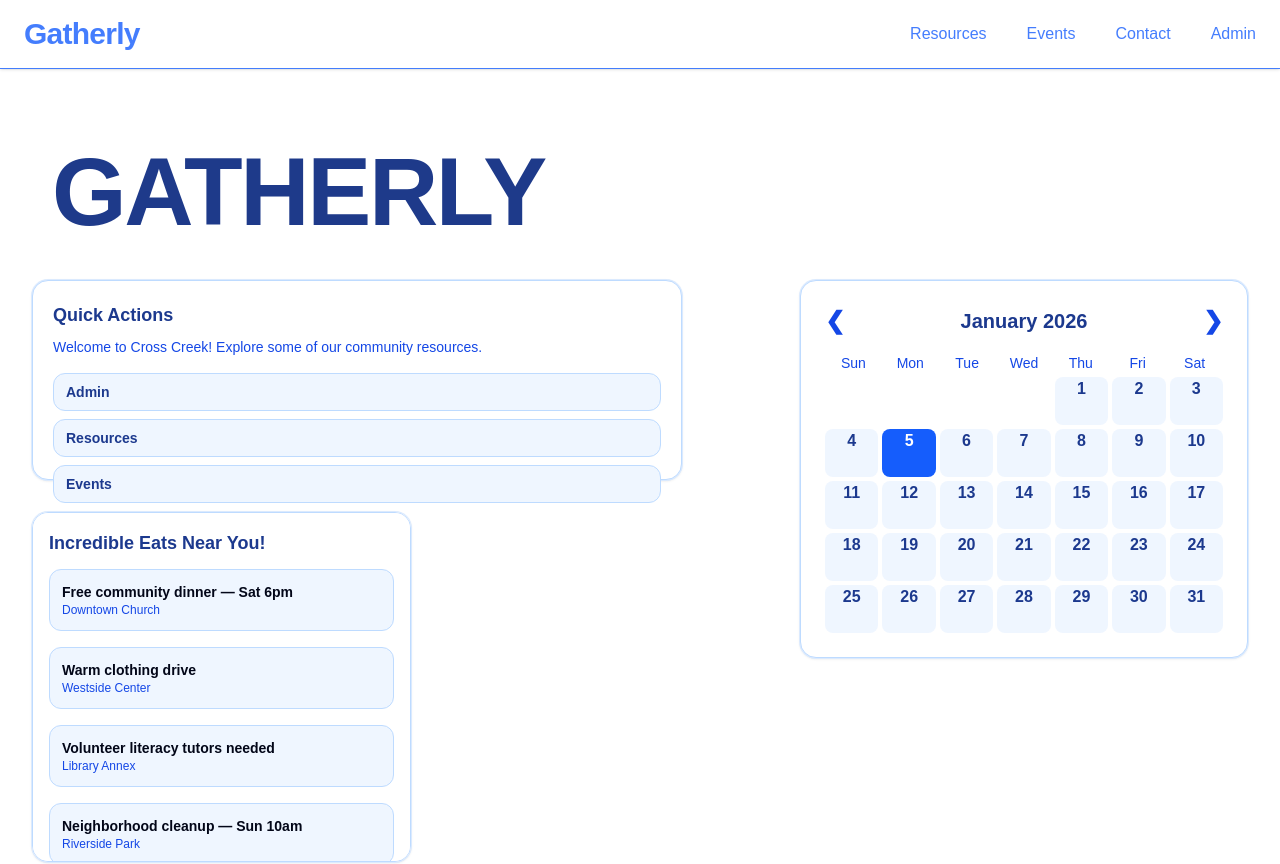
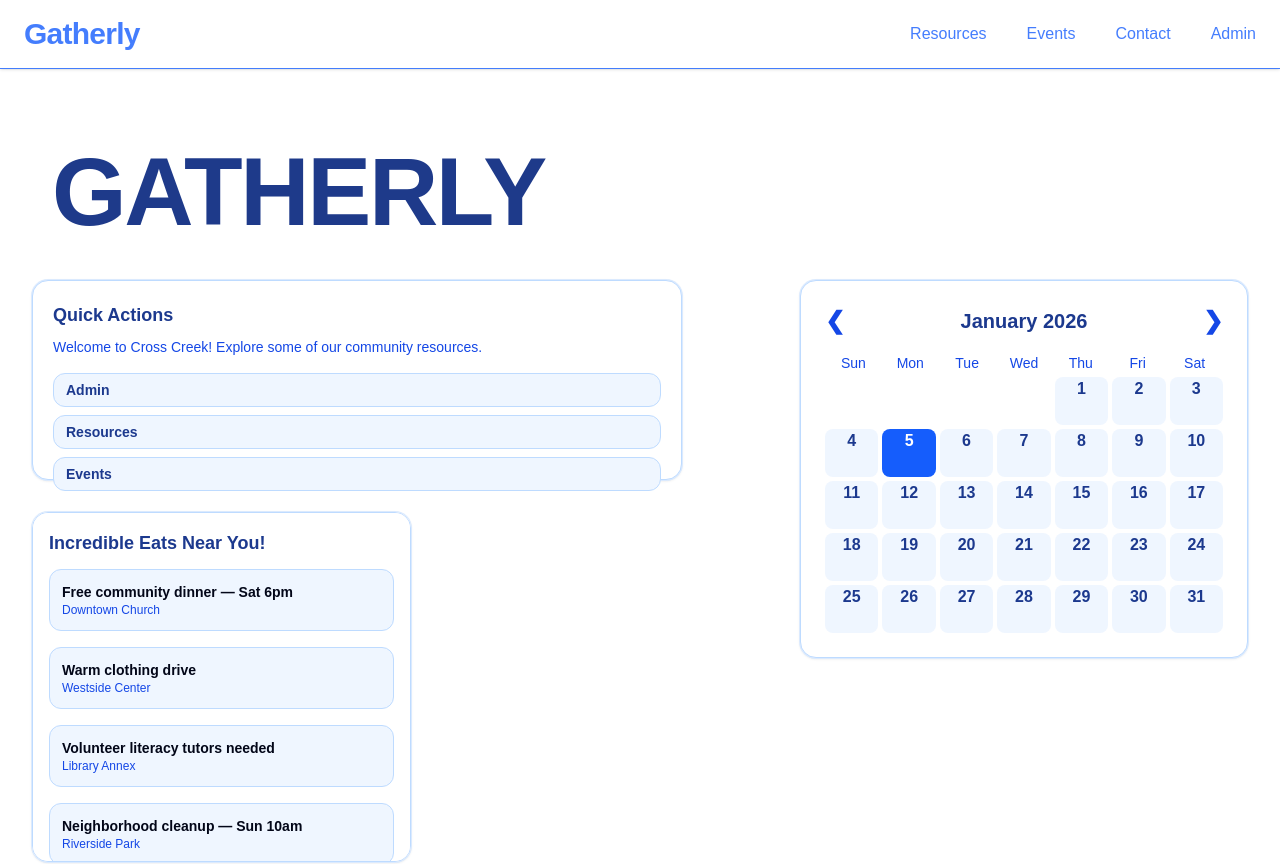
Before and after one commit to TSA-Group/tsa_group_starter, a Next.js app: page / in a window 1280 px wide. Shown: the top 864 px of the page. Built offline with nearby package versions, Linux system fonts and the light colour scheme.

Commit message:
Update QuickActions.tsx

```diff
--- a/app/QuickActions.tsx
+++ b/app/QuickActions.tsx
@@ -29,12 +29,12 @@ export function QuickActions() {
         Welcome to Cross Creek! Explore some of our community resources.
       </p>
 
-      <ul className="space-y-2">
+      <ul className="flex flex-col gap-2">
         {actions.map((action, i) => (
           <li key={i}>
             <Link
               href={action.href}
-              className="block bg-blue-50 border border-blue-200 rounded-xl py-2 px-3 text-sm font-semibold text-blue-900 hover:bg-blue-100 transition"
+              className="block bg-blue-50 border border-blue-200 rounded-xl py-1.5 px-3 text-sm font-semibold text-blue-900 hover:bg-blue-100 transition"
             >
               {action.label}
             </Link>
```
